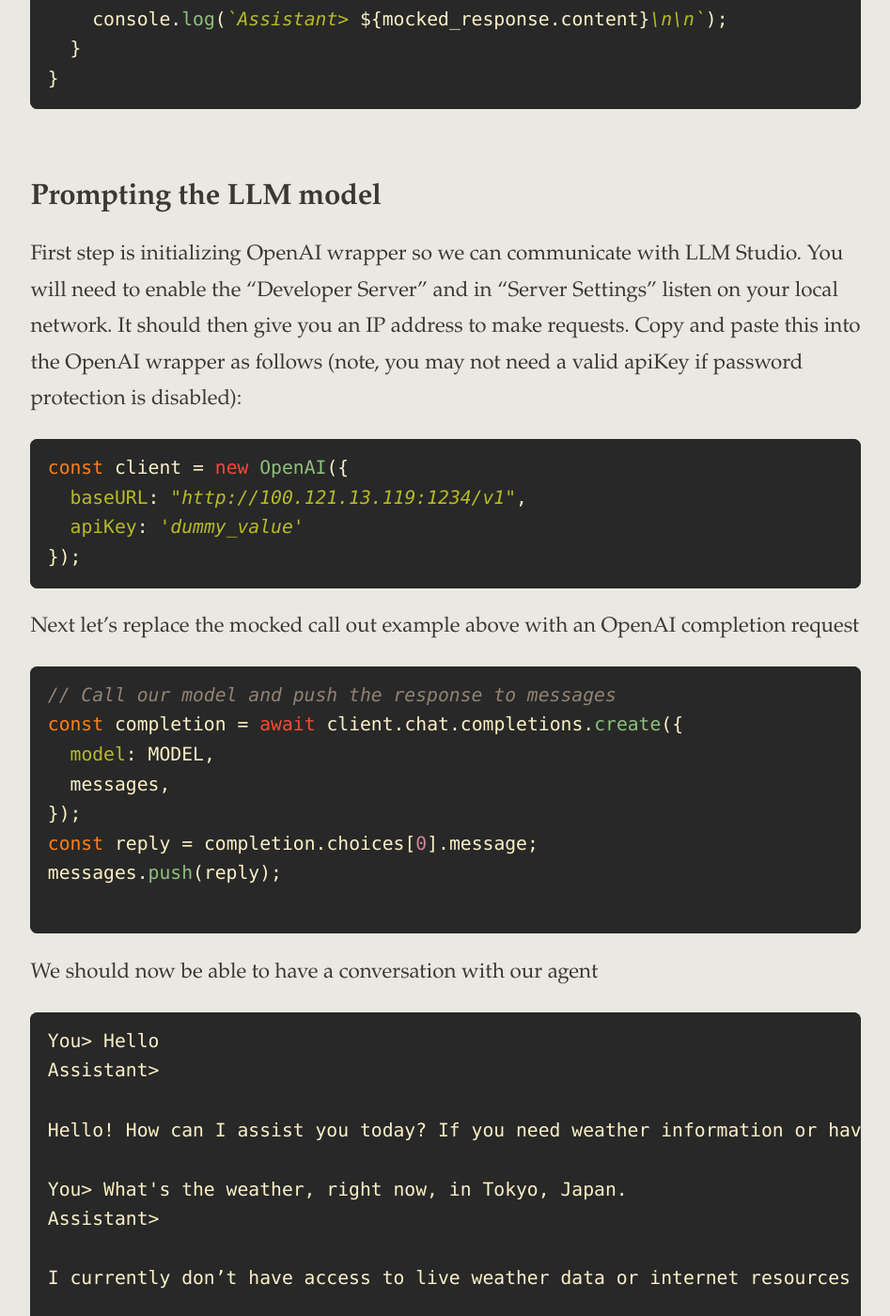
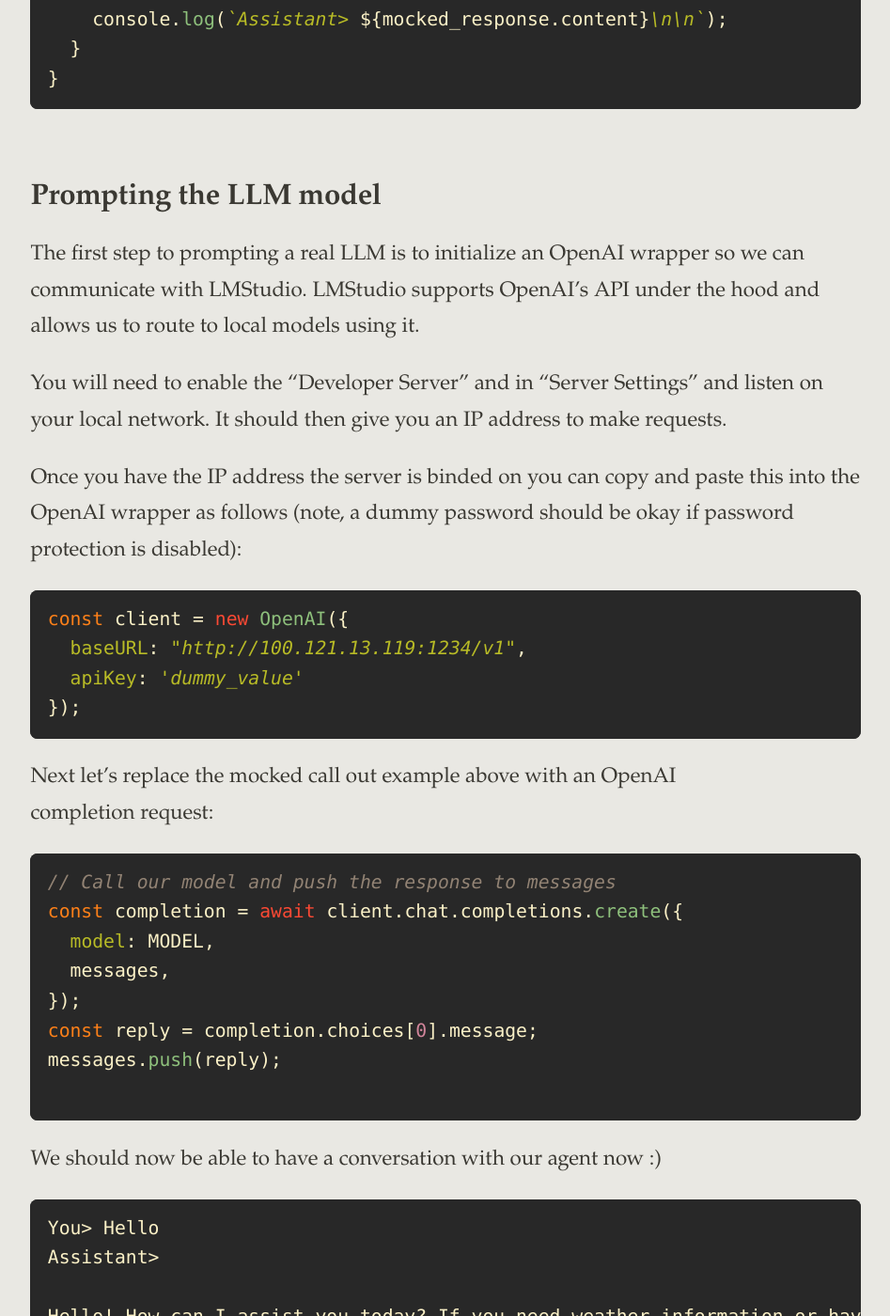
Before and after one commit to rramsden/rramsden.github.io, a Jekyll site: the page built from _posts/2026-07-05-loop-engineering-series-part-i.md, in a window 1280 px wide and 1400 px high, scrolled down 3491 px. Shown: the whole window at 94% size, without its empty margins (166-1113 px from the left). Built offline with Jekyll 4.4.1, drawn with Linux system fonts in a browser that asks for light colours; some of the changed text lies outside the part shown.

Commit message:
update post

````diff
--- a/_posts/2026-07-05-loop-engineering-series-part-i.md
+++ b/_posts/2026-07-05-loop-engineering-series-part-i.md
@@ -105,7 +105,11 @@
 
 ## Prompting the LLM model
 
-First step is initializing OpenAI wrapper so we can communicate with LLM Studio. You will need to enable the “Developer Server” and in “Server Settings” listen on your local network. It should then give you an IP address to make requests. Copy and paste this into the OpenAI wrapper as follows (note, you may not need a valid apiKey if password protection is disabled):
+The first step to prompting a real LLM is to initialize an OpenAI wrapper so we can communicate with LMStudio. LMStudio supports OpenAI's API under the hood and allows us to route to local models using it.
+
+You will need to enable the “Developer Server” and in “Server Settings” and listen on your local network. It should then give you an IP address to make requests.
+
+Once you have the IP address the server is binded on you can copy and paste this into the OpenAI wrapper as follows (note, a dummy password should be okay if password protection is disabled):
 
 ```typescript
 const client = new OpenAI({
@@ -114,7 +118,7 @@
 });
 ```
 
-Next let’s replace the mocked call out example above with an OpenAI completion request
+Next let’s replace the mocked call out example above with an OpenAI completion request:
 
 ```typescript
 // Call our model and push the response to messages
@@ -127,7 +131,7 @@
 
 ```
 
-We should now be able to have a conversation with our agent
+We should now be able to have a conversation with our agent now :)
 
 ```
 You> Hello
@@ -150,7 +154,7 @@
 
 In the example above our LLM doesn’t have the ability to call tools so when its asked for real-time data it doesn’t work.
 
-Will expand our program to include a `tools.ts` file which will contain the tool calls
+Will expand our program to include a `tools.ts` file which will contain define our tool available to our agent:
 
 ```typescript
 // tools.ts
@@ -178,7 +182,7 @@
 
 ```
 
-Next in `main.ts` import the tools and pass them to completions
+Next in `main.ts` import the tools and pass them into the completions API call:
 
 ```typescript
 import { metadata } from "./tools"
@@ -190,7 +194,7 @@
 });
 ```
 
-As an experiment we can now ask our model if it has access to any tools
+As an experiment we can now ask our model if it has access to any tools:
 
 ```
 You> What tools do you have access to?
@@ -199,7 +203,7 @@
 I have access to a weather tool that allows me to fetch current weather information for any location. You can simply provide a city name (e.g., "New York") or specify a location with country/region details (e.g., "London, UK" or "Sydney, Australia"). Would you like me to check the weather for a specific place?
 ```
 
-Of course if you ask the agent for the weather in a City it will return blank since there is no tool defined yet. Let’s define `get_weather`
+At this point if you ask for the weather in a specific city it will return nothing as we have not defined the function yet. Let’s define `get_weather`:
 
 ```typescript
 // tools.ts
@@ -313,4 +319,5 @@
 ☁️ cloud coverage 25%
 ```
 
-Perfect. That’s it for the first tutorial. We now have an agent that will tell us the weather to any location.
+Perfect. That’s it for the first tutorial. We now have an agent that will tell us the weather to any location
+in a fixed format. If you can imagine we can create much more complex agents. Once they have the ability to call tools we can do some pretty complicated stuff!
````
Also changed, not shown: other parts of _posts/2026-07-05-loop-engineering-series-part-i.md (+3 -1 lines).
